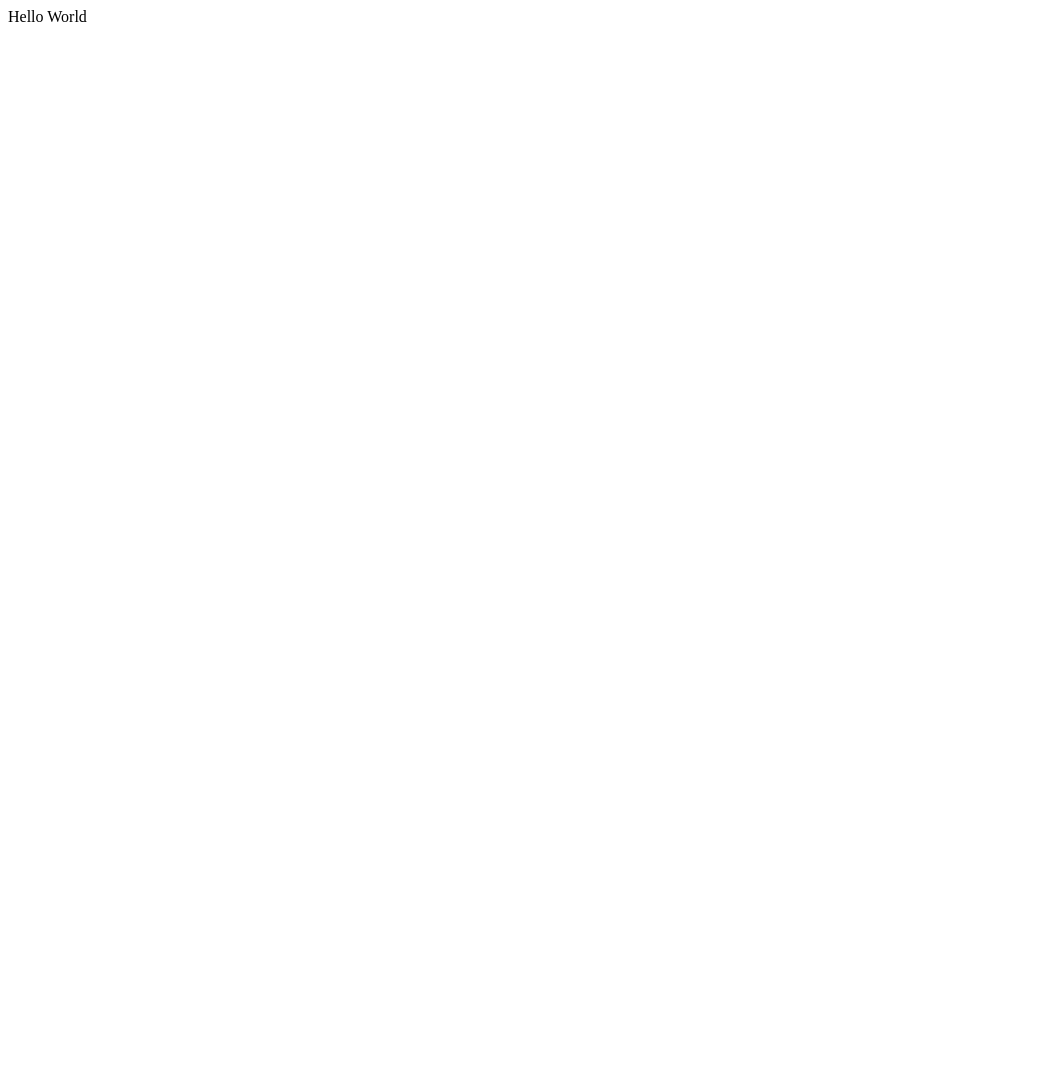
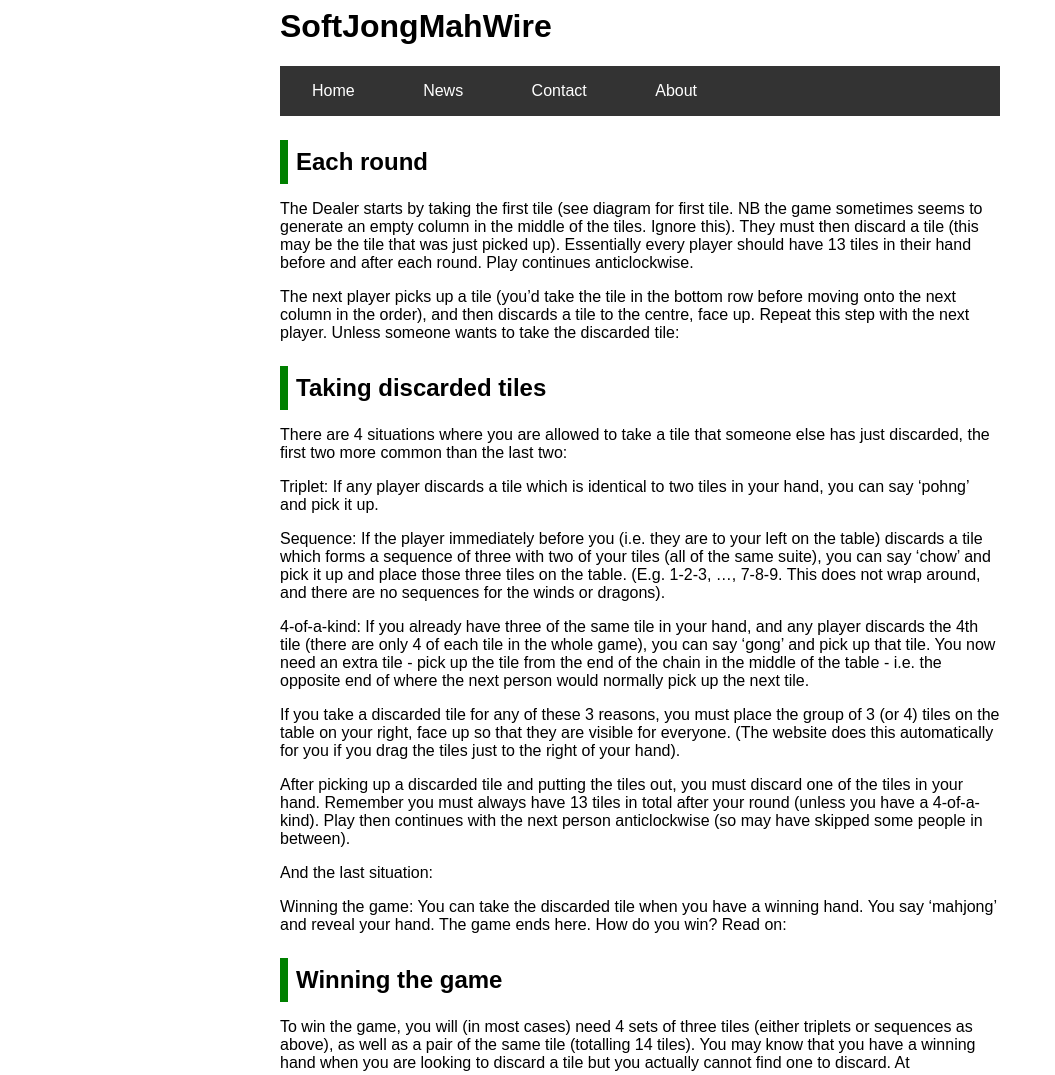
Before and after one commit to kwunkiuma/kwunkiuma.github.io, a plain HTML site: page index.html in a window 1280 px wide. Shown: the whole page, without its empty margins (0-1055 px from the left). Before the commit the page ends 800 px from the top, so only its background shows below. Drawn offline with Linux system fonts and the light colour scheme.

Commit message:
Add content and CSS

```diff
--- a/index.html
+++ b/index.html
@@ -1,8 +1,62 @@
 <html>
 	<head>
-		<link rel="stylesheet" src="styles.css" />
+		<link rel="stylesheet" type="text/css" href="styles.css?v=1" />
 	</head>
 	<body>
-		Hello World
+		<div id="content">
+			<h1>
+				SoftJongMahWire
+			</h1>
+			<ul id="navigation-bar">
+				<li><a href="default.asp">Home</a></li>
+				<li><a href="news.asp">News</a></li>
+				<li><a href="contact.asp">Contact</a></li>
+				<li><a href="about.asp">About</a></li>
+			</ul>
+			<div class="heading">
+				Each round
+			</div>
+			<p>
+				The Dealer starts by taking the first tile (see diagram for first tile. NB the game sometimes seems to generate an empty column in the middle of the tiles. Ignore this). They must then discard a tile (this may be the tile that was just picked up). Essentially every player should have 13 tiles in their hand before and after each round. Play continues anticlockwise.
+			</p>
+			<p>
+				The next player picks up a tile (you’d take the tile in the bottom row before moving onto the next column in the order), and then discards a tile to the centre, face up. Repeat this step with the next player. Unless someone wants to take the discarded tile:
+			</p>
+
+			<div class="heading">
+				Taking discarded tiles
+			</div>
+			<p>
+				There are 4 situations where you are allowed to take a tile that someone else has just discarded, the first two more common than the last two:
+			</p>
+			<p>
+				Triplet: If any player discards a tile which is identical to two tiles in your hand, you can say ‘pohng’ and pick it up.
+			</p>
+			<p>
+				Sequence: If the player immediately before you (i.e. they are to your left on the table) discards a tile which forms a sequence of three with two of your tiles (all of the same suite), you can say ‘chow’ and pick it up and place those three tiles on the table. (E.g. 1-2-3, …, 7-8-9. This does not wrap around, and there are no sequences for the winds or dragons).
+			</p>
+			<p>
+				4-of-a-kind: If you already have three of the same tile in your hand, and any player discards the 4th tile (there are only 4 of each tile in the whole game), you can say ‘gong’ and pick up that tile. You now need an extra tile - pick up the tile from the end of the chain in the middle of the table - i.e. the opposite end of where the next person would normally pick up the next tile.
+			</p>
+			<p>
+				If you take a discarded tile for any of these 3 reasons, you must place the group of 3 (or 4) tiles on the table on your right, face up so that they are visible for everyone. (The website does this automatically for you if you drag the tiles just to the right of your hand).
+			</p>
+			<p>
+				After picking up a discarded tile and putting the tiles out, you must discard one of the tiles in your hand. Remember you must always have 13 tiles in total after your round (unless you have a 4-of-a-kind). Play then continues with the next person anticlockwise (so may have skipped some people in between).
+			</p>
+			<p>
+				And the last situation:
+			</p>
+			<p>
+				Winning the game: You can take the discarded tile when you have a winning hand. You say ‘mahjong’ and reveal your hand. The game ends here. How do you win? Read on:
+			</p>
+
+			<div class="heading">
+				Winning the game
+			</div>
+			<p>
+				To win the game, you will (in most cases) need 4 sets of three tiles (either triplets or sequences as above), as well as a pair of the same tile (totalling 14 tiles). You may know that you have a winning hand when you are looking to discard a tile but you actually cannot find one to discard. At
+			</p>
+		</div>
 	</body>
 </html>
--- /dev/null
+++ b/styles.css
@@ -0,0 +1,54 @@
+* {
+  font-family: arial;
+}
+
+#content {
+  max-width: 720px;
+  min-width: 640px;
+  width: 100%;
+  margin-right: auto;
+  margin-left: auto;
+  position: relative;
+}
+
+#navigation-bar {
+  list-style-type: none;
+  margin: 0;
+  padding: 0;
+  padding-top: 16px;
+  padding-bottom: 16px;
+  background-color: #333;
+  overflow: hidden;
+  position: sticky;
+  top: 0;
+}
+#navigation-bar li {
+  display: inline;
+  margin: 0;
+}
+#navigation-bar li a {
+  color: white;
+  text-align: center;
+  text-decoration: none;
+  padding: 32px;
+}
+#navigation-bar li a:hover {
+  background-color: green;
+}
+
+.heading {
+  font-weight: bold;
+  font-size: 24px;
+  padding: 8px;
+  margin-top: 24px;
+  margin-bottom: 8px;
+  border-style: none none none solid;
+  border-color: green;
+  border-width: 8px;
+}
+
+p {
+  font-size: 16px;
+}
+
+/*# sourceMappingURL=styles.css.map */
```
